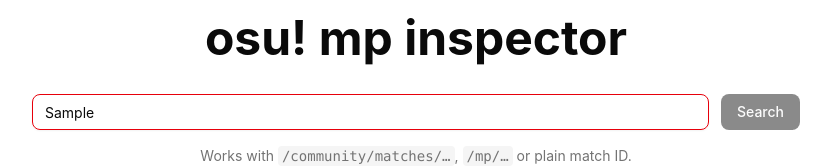
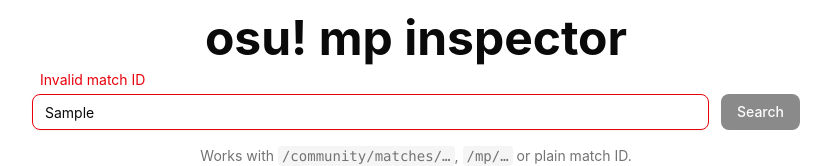
Before and after one commit to nikzz-tea/mp-inspector, a Nuxt app: page / in a window 1280 px wide. Both pictures are taken after typing "Sample" into the empty fields and a click on the button "Search". Shown: the part 310-476 px from the top of the page, without its empty margins (224-1055 px from the left). Built offline with nearby package versions, Linux system fonts and the light colour scheme.

Commit message:
feat(frontend): add input error display

```diff
--- a/app/app.vue
+++ b/app/app.vue
@@ -6,7 +6,13 @@
     <div class="w-full text-center">
       <div class="mx-auto max-w-3xl">
         <h1 class="text-5xl font-bold">osu! mp inspector</h1>
-        <form class="mt-8 flex w-full flex-row gap-3 max-sm:flex-col" @submit.prevent="submit">
+        <form
+          class="relative mt-8 flex w-full flex-row gap-3 max-sm:flex-col"
+          @submit.prevent="submit"
+        >
+          <span v-if="invalid" class="text-destructive absolute -top-6 left-2 text-sm">
+            {{ errorMessage }}
+          </span>
           <Input
             v-model="input"
             type="text"
@@ -74,6 +80,7 @@
 const input = ref('');
 const isTriggered = ref(false);
 const loading = ref(false);
+const errorMessage = ref('Invalid match ID');
 const result = ref<MatchDetails | null>(null);
 const winnerMode = ref<WinnerMode>('score');
 const costFormula = ref<CostFormula>('bathbot');
@@ -120,6 +127,7 @@
   } catch (err) {
     console.error(err);
     input.value = '';
+    errorMessage.value = 'Match not found';
   } finally {
     loading.value = false;
   }
@@ -141,6 +149,7 @@
   } catch (err) {
     console.error(err);
     input.value = '';
+    errorMessage.value = 'Match not found';
   } finally {
     loading.value = false;
   }
```
